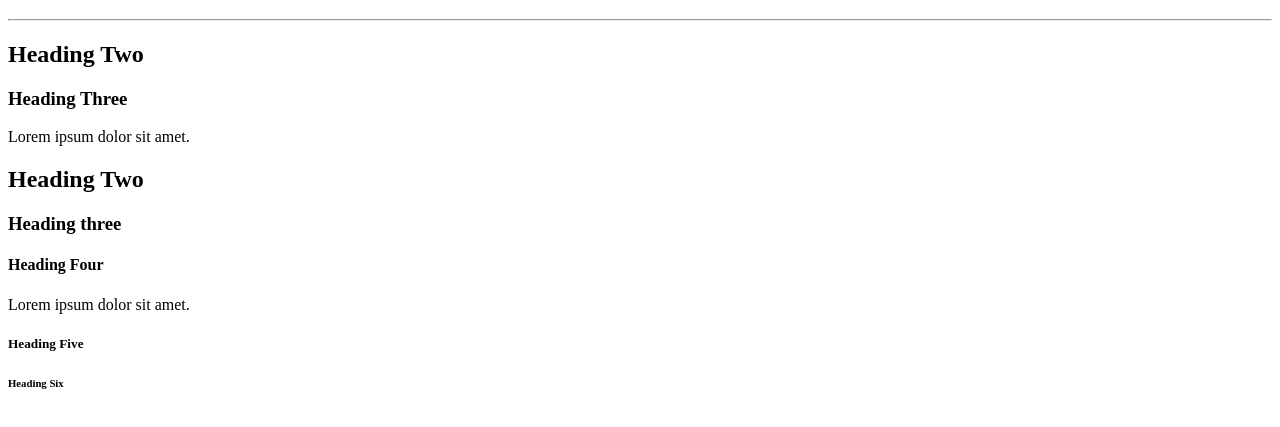
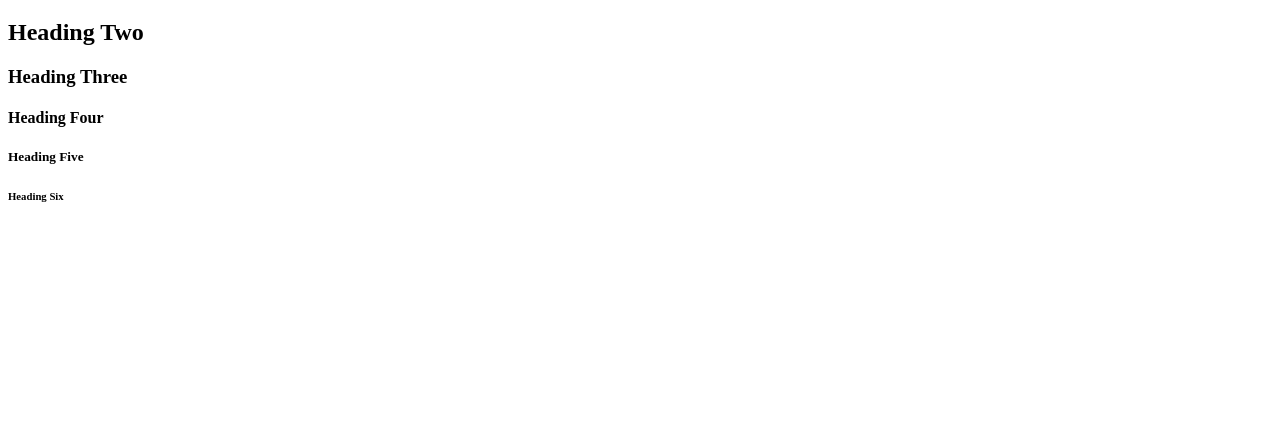
Before and after one commit to bishwajit2/html5-beginner-to-advance-course, a plain HTML site: page class-011/index.html in a window 1280 px wide. Shown: the part 61-488 px from the top of the page. Drawn offline with Linux system fonts and the light colour scheme.

Commit message:
Class 11 source code

```diff
--- a/class-011/index.html
+++ b/class-011/index.html
@@ -5,14 +5,9 @@
 </head>
 <body>
   <h1>Heading One</h1>
-  <hr>
   <h2>Heading Two</h2>
   <h3>Heading Three</h3>
-  <p>Lorem ipsum dolor sit amet.</p>
-  <h2>Heading Two</h2>
-  <h3>Heading three</h3>
   <h4>Heading Four</h4>
-  <p>Lorem ipsum dolor sit amet.</p>
   <h5>Heading Five</h5>
   <h6>Heading Six</h6>
 </body>
```
